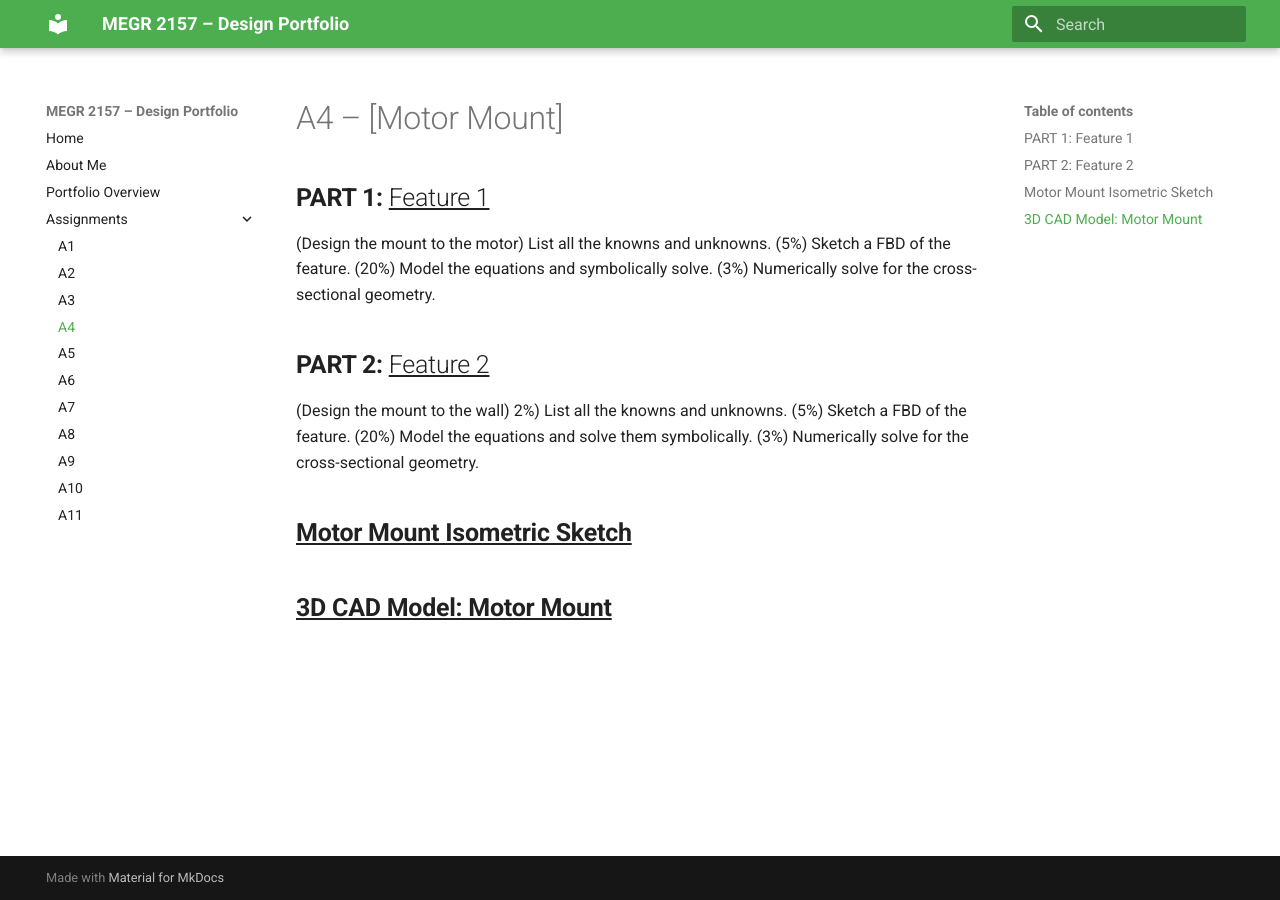
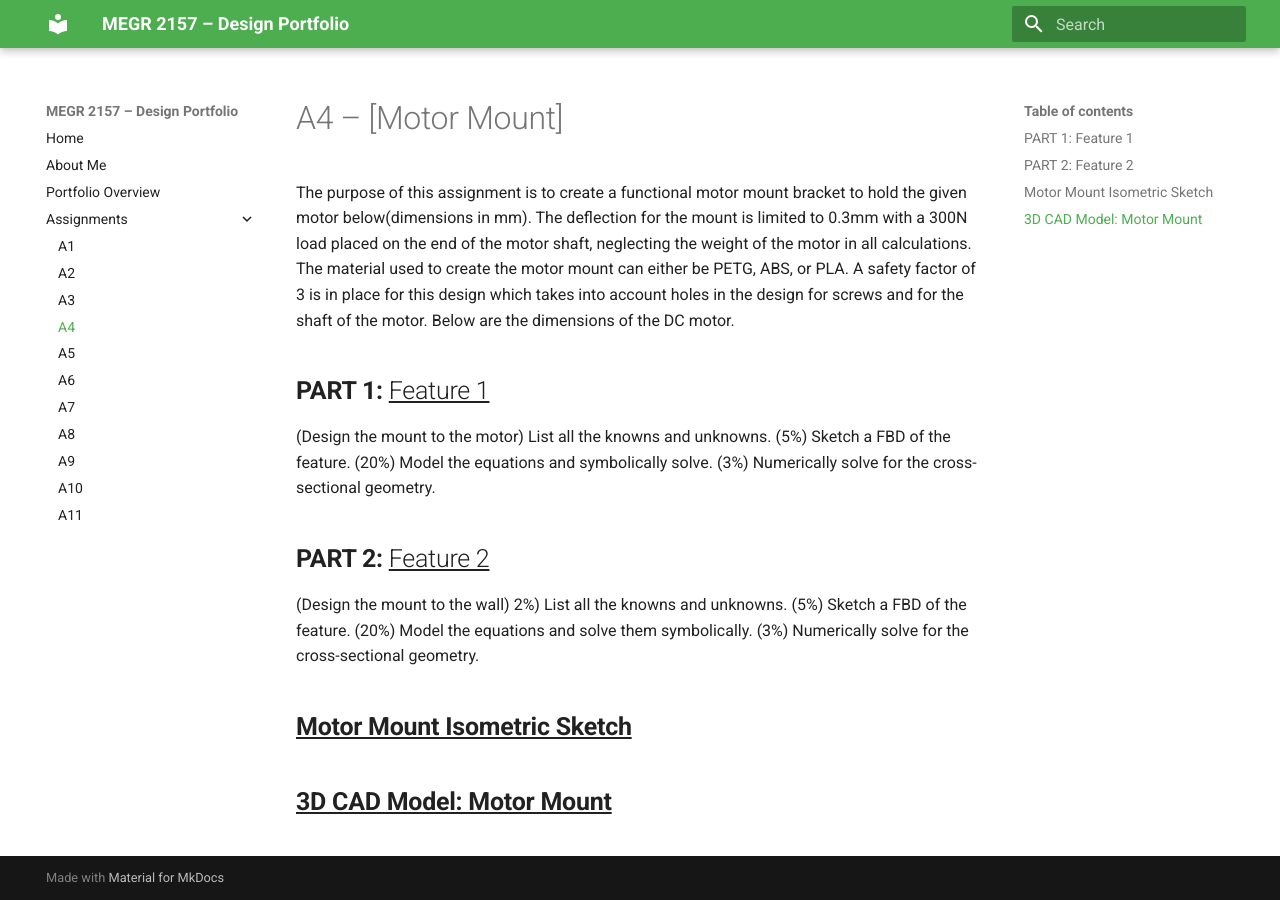
Before and after one commit to dadams78/design-projects-portfolio, an MkDocs documentation site: the page built from docs/assignments/A04/index.md, in a window 1280 px wide. Built offline with MkDocs 1.6.1 and Material for MkDocs 9.7.7, drawn with Linux system fonts in a browser that asks for light colours.

Commit message:
Update index.md

```diff
--- a/docs/assignments/A04/index.md
+++ b/docs/assignments/A04/index.md
@@ -1,4 +1,6 @@
 # A4 – [Motor Mount]
+
+The purpose of this assignment is to create a functional motor mount bracket to hold the given motor below(dimensions in mm). The deflection for the mount is limited to 0.3mm with a 300N load placed on the end of the motor shaft, neglecting the weight of the motor in all calculations. The material used to create the motor mount can either be PETG, ABS, or PLA. A safety factor of 3 is in place for this design which takes into account holes in the design for screws and for the shaft of the motor.  Below are the dimensions of the DC motor.
 
 ## __PART 1:__ <u>Feature 1</u>
 (Design the mount to the motor)
```
